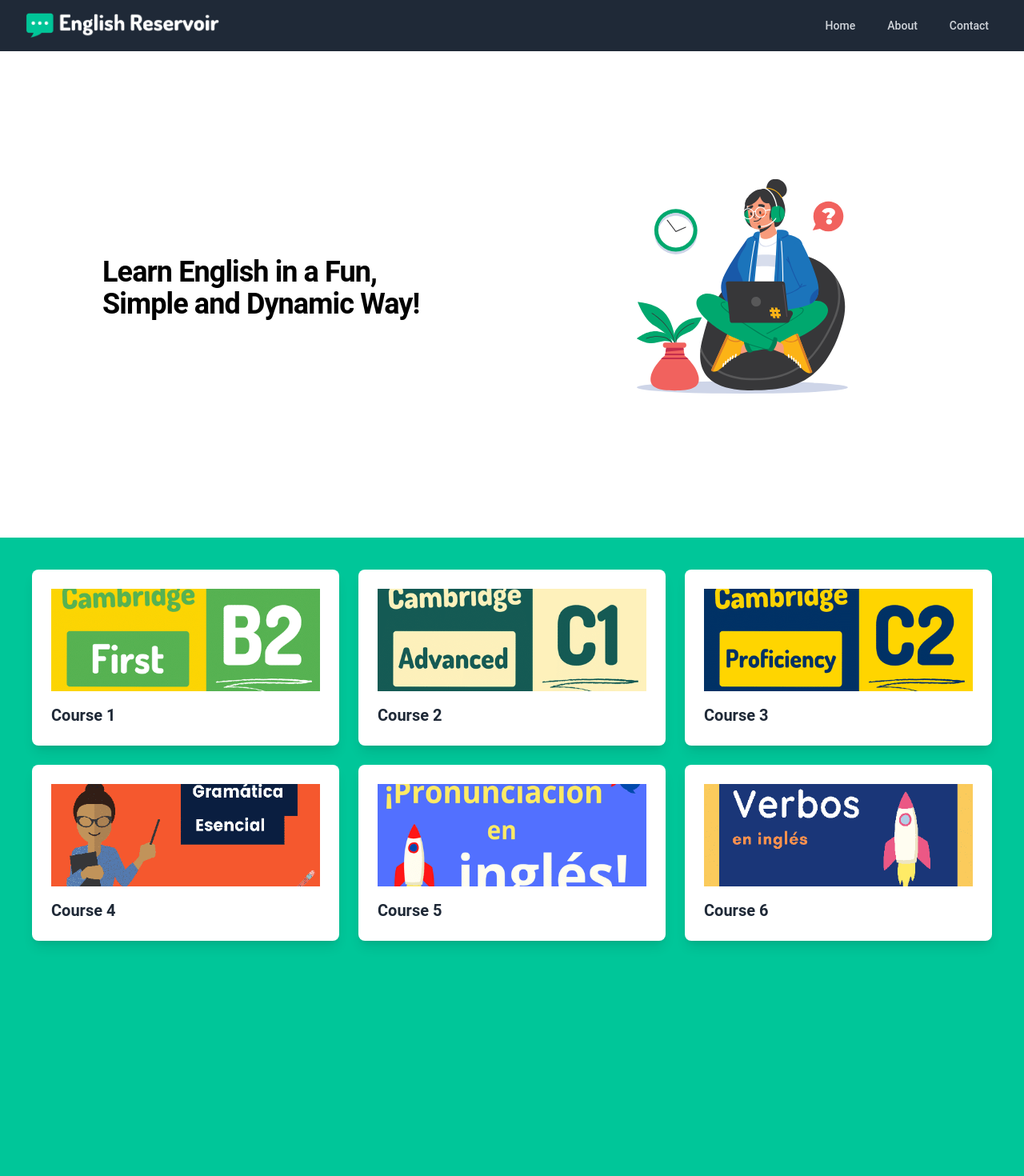
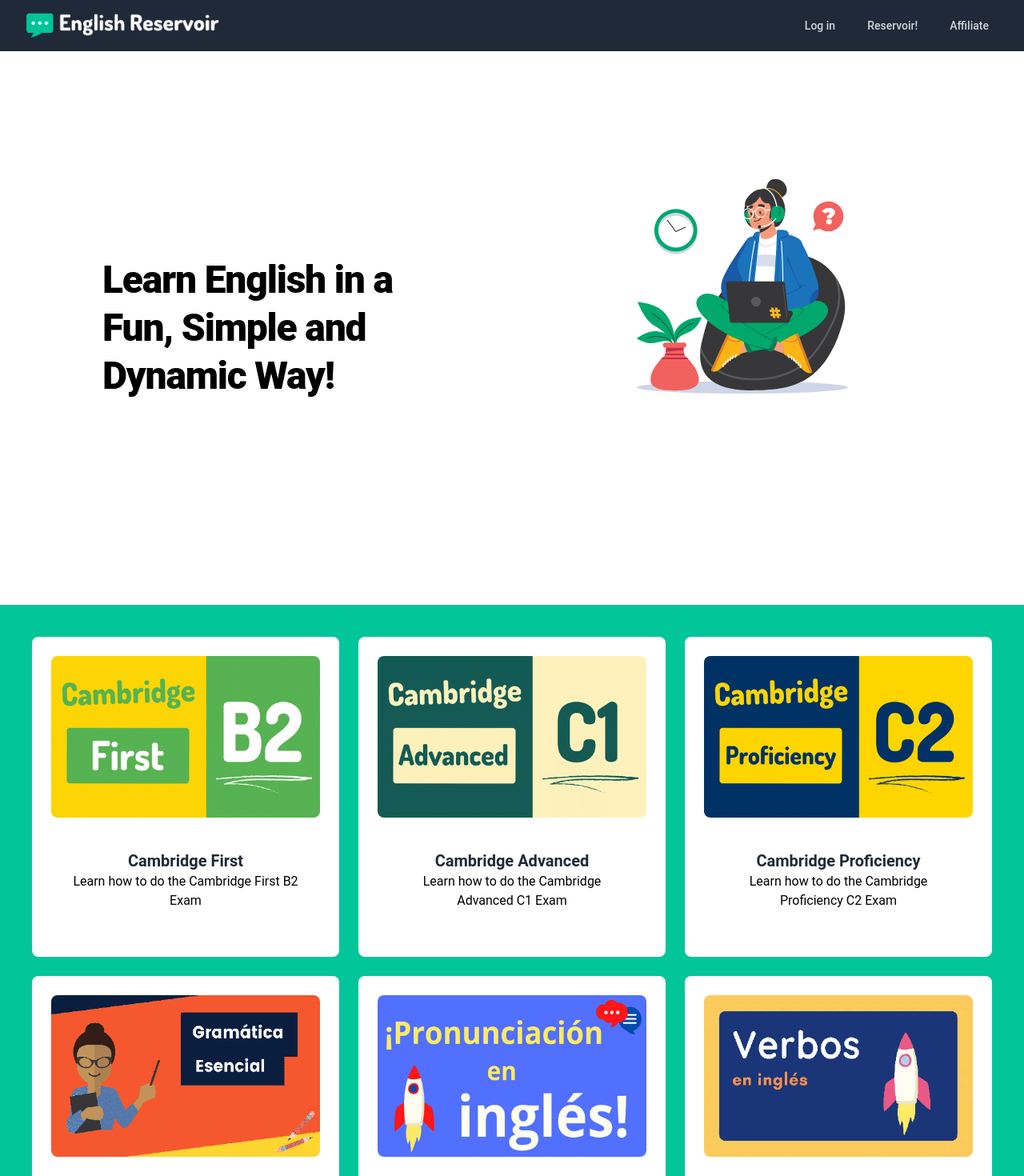
Before and after one commit to Thomas-Delany/Subdomain-with-React, a React (Vite) app: page / in a window 1280 px wide. Shown: the top 1470 px of the page at 80% size. Built offline with nearby package versions, Linux system fonts and the light colour scheme.

Commit message:
Tailwind classes added to Hero component

```diff
--- a/src/components/Courses.jsx
+++ b/src/components/Courses.jsx
@@ -2,12 +2,42 @@
 
 function Courses() {
   const courses = [
-    { id: 1, title: "Course 1", imgSrc: "src/assets/b2_first.png" },
-    { id: 2, title: "Course 2", imgSrc: "src/assets/c1_advanced.png" },
-    { id: 3, title: "Course 3", imgSrc: "src/assets/c2_pro.png" },
-    { id: 4, title: "Course 4", imgSrc: "src/assets/Gramatica-esencial.png" },
-    { id: 5, title: "Course 5", imgSrc: "src/assets/pronunciacion-en-ingles.png" },
-    { id: 6, title: "Course 6", imgSrc: "src/assets/verbos-en-ingles.png" },
+    {
+      id: 1,
+      title: "Cambridge First",
+      imgSrc: "src/assets/b2_first.png",
+      paragraph: "Learn how to do the Cambridge First B2 Exam",
+    },
+    {
+      id: 2,
+      title: "Cambridge Advanced",
+      imgSrc: "src/assets/c1_advanced.png",
+      paragraph: "Learn how to do the Cambridge Advanced C1 Exam",
+    },
+    {
+      id: 3,
+      title: "Cambridge Proficiency",
+      imgSrc: "src/assets/c2_pro.png",
+      paragraph: "Learn how to do the Cambridge Proficiency C2 Exam",
+    },
+    {
+      id: 4,
+      title: "Gramática Esencial",
+      imgSrc: "src/assets/Gramatica-esencial.png",
+      paragraph: "Learn the essentials of English grammar",
+    },
+    {
+      id: 5,
+      title: "Pronunciación en Inglés",
+      imgSrc: "src/assets/pronunciacion-en-ingles.png",
+      paragraph: "Learn everything you need to know about Verbs in English",
+    },
+    {
+      id: 6,
+      title: "Verbos en Inglés",
+      imgSrc: "src/assets/verbos-en-ingles.png",
+      paragraph: "Learn all about English Pronunciation",
+    },
   ];
 
   return (
@@ -16,14 +46,27 @@
         {courses.map((course) => (
           <div
             key={course.id}
-            className="bg-white rounded-lg shadow-lg p-6 hover:shadow-xl transition-shadow cursor-pointer"
+            className="bg-white rounded-lg justify-between p-6 transition-shadow cursor-pointer h-[400px]"
+            relative
+            overflow-hidden
+            flex
+            flex-col
           >
-            <img
-              className="w-full h-32 object-cover mb-4"
-              src={course.imgSrc}
-              alt={course.title}
-            />
-            <h2 className="text-xl font-semibold text-gray-800">{course.title}</h2>
+            <div className="flex-grow">
+              <img
+                className="w-full h-[60%] object-cover mb-4 rounded-lg"
+                src={course.imgSrc}
+                alt={course.title}
+              />
+            </div>
+            <div className="p-6">
+              <h3 className="text-xl text-center font-semibold text-gray-800">
+                {course.title}
+              </h3>
+              <div>
+                <p className="text-center">{course.paragraph}</p>
+              </div>
+            </div>
           </div>
         ))}
       </div>
--- a/src/components/Hero.jsx
+++ b/src/components/Hero.jsx
@@ -4,22 +4,23 @@
   return (
     <div className="bg-white">
       <div className="mx-auto max-w-7xl py-24 sm:px-6 sm:py-32 lg:px-8">
-        <div className="relative isolate overflow-hidden px-6 pt-16 sm:px-16 md:pt-24 lg:flex lg:gap-x-32 lg:px-24 lg:pt-0">
+        <div className="relative isolate overflow-hidden px-6 pt-2 sm:px-16 md:pt-24 lg:flex lg:gap-x-32 lg:px-24 lg:pt-0">
           <div className="mx-auto max-w-md text-center lg:mx-0 lg:flex-auto lg:py-32 lg:text-left">
-            <h2 className="text-3xl font-bold tracking-tight text-black sm:text-4xl">
-            Learn English in a Fun, Simple and Dynamic Way!
-            </h2>
+            <h1 className="text-5xl font-black tracking-tight text-black leading-tight items-center justify-center">
+              Learn English in a Fun, Simple and Dynamic Way!
+            </h1>
           </div>
           <div className="mx-auto relative mt-16 h-80 lg:mt-8">
             <img
               alt="english courses"
-              src="/src/assets/category-2.svg" className="mx-auto"
+              src="/src/assets/category-2.svg"
+              className="items-center justify-center"
             />
           </div>
         </div>
       </div>
     </div>
-  )
+  );
 }
 
 export default Hero;
--- a/src/components/Navbar.jsx
+++ b/src/components/Navbar.jsx
@@ -20,22 +20,22 @@
           <div className="hidden sm:block">
             <div className="flex items-center justify-end space-x-4">
               <a
-                href="#"
+                href="https://cursos.englishreservoir.com/sign_in"
                 className="text-gray-300 hover:bg-gray-700 hover:text-white px-3 py-2 rounded-md text-sm font-medium"
               >
-                Home
+                Log in
               </a>
               <a
-                href="#"
+                href="https://englishreservoir.co.uk/"
                 className="text-gray-300 hover:bg-gray-700 hover:text-white px-3 py-2 rounded-md text-sm font-medium"
               >
-                About
+                Reservoir!
               </a>
               <a
-                href="#"
+                href="https://englishreservoir.co.uk/affiliate"
                 className="text-gray-300 hover:bg-gray-700 hover:text-white px-3 py-2 rounded-md text-sm font-medium"
               >
-                Contact
+                Affiliate
               </a>
             </div>
           </div>
```
